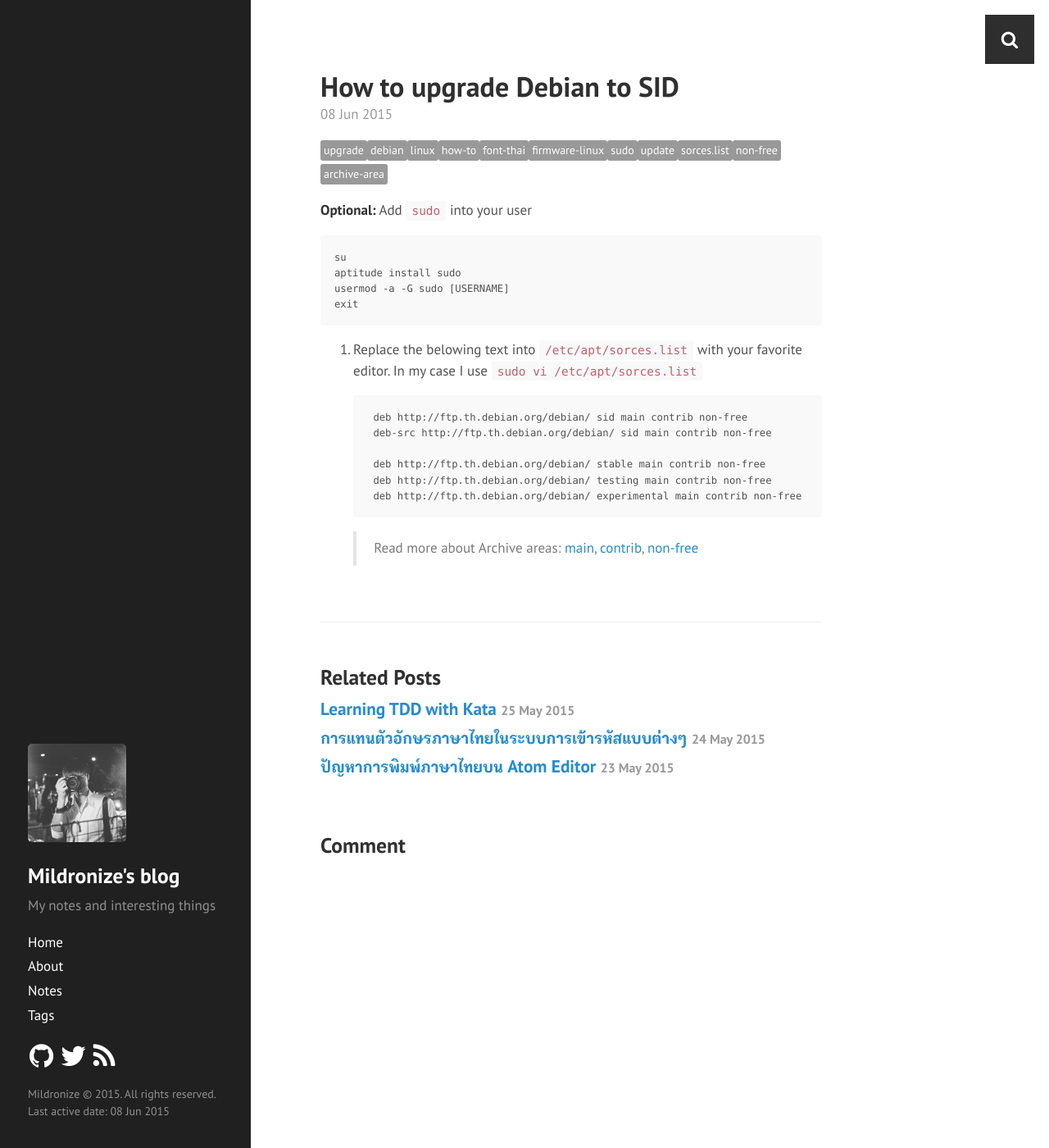
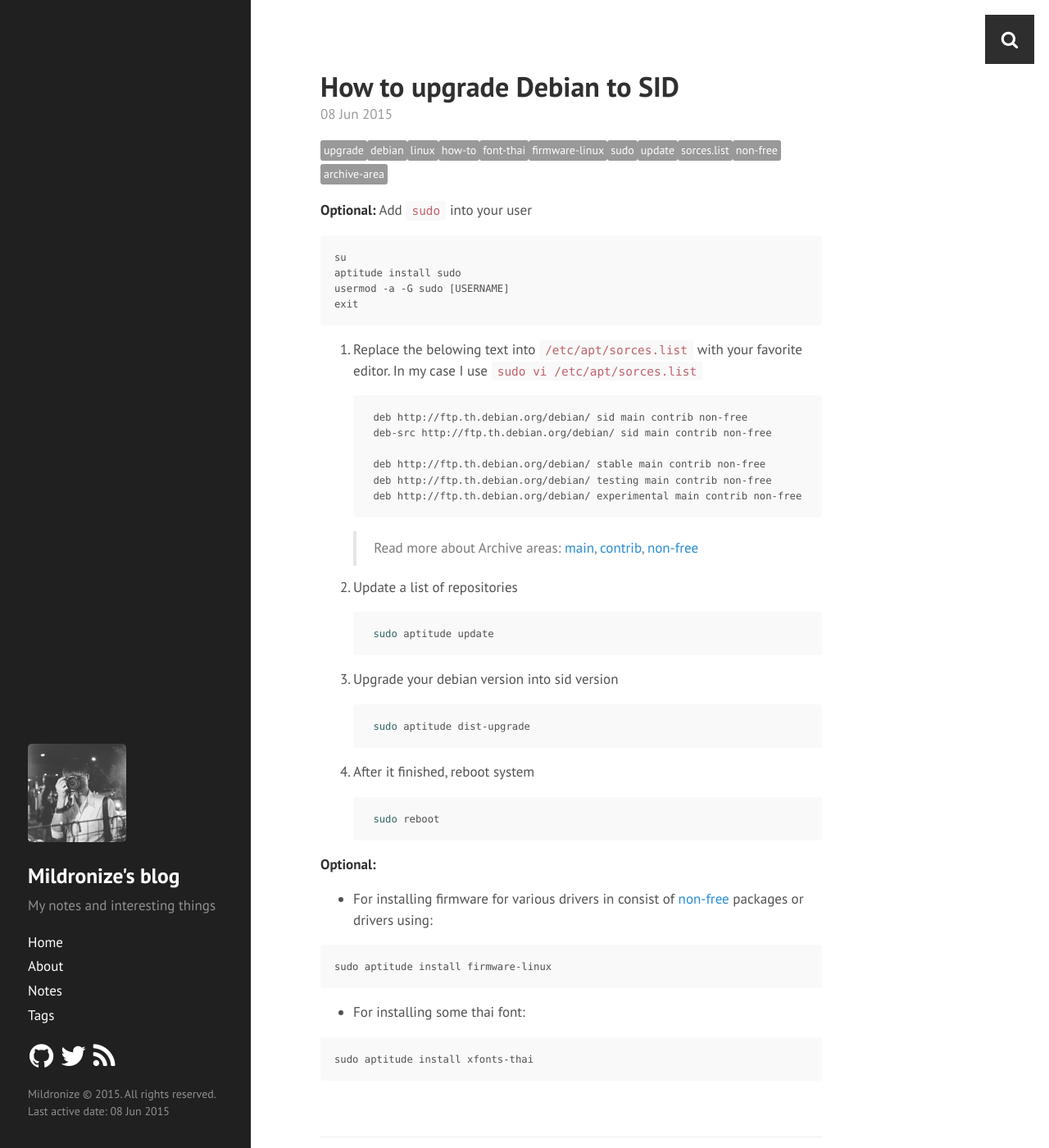
Before and after one commit to mildronize/blog-jekyll, a Jekyll site: the page built from _posts/2015-06-08-upgrade-debian-to-sid.md, in a window 1280 px wide and 1400 px high. Shown: the whole window at 82% size. Built offline with Jekyll 4.4.1, drawn with Linux system fonts in a browser that asks for light colours; Markdown is read by kramdown in place of the engine named in the settings; comment, search, counter and statistics services are not loaded.

Commit message:
Update 2015-06-08-upgrade-debian-to-sid.md

````diff
--- a/_posts/2015-06-08-upgrade-debian-to-sid.md
+++ b/_posts/2015-06-08-upgrade-debian-to-sid.md
@@ -18,7 +18,7 @@ exit
 1. Replace the belowing text into `/etc/apt/sorces.list` with your favorite editor. In my case I use
 `sudo vi /etc/apt/sorces.list`
 
-    ```
+    ```bash
     deb http://ftp.th.debian.org/debian/ sid main contrib non-free
     deb-src http://ftp.th.debian.org/debian/ sid main contrib non-free
 
@@ -30,3 +30,33 @@ exit
     > [main](https://www.debian.org/doc/debian-policy/ch-archive.html#s-main),
     > [contrib](https://www.debian.org/doc/debian-policy/ch-archive.html#s-contrib),
     > [non-free](https://www.debian.org/doc/debian-policy/ch-archive.html#s-non-free)
+
+2. Update a list of repositories
+
+    ```bash
+    sudo aptitude update
+    ```
+
+2. Upgrade your debian version into sid version
+
+    ```bash
+    sudo aptitude dist-upgrade
+    ```
+3. After it finished, reboot system
+
+    ```bash
+    sudo reboot
+    ```
+
+**Optional:**
+
+- For installing firmware for various drivers in consist of [non-free](https://www.debian.org/doc/debian-policy/ch-archive.html#s-non-free) packages or drivers using:
+
+```
+sudo aptitude install firmware-linux
+```
+- For installing some thai font:
+
+```
+sudo aptitude install xfonts-thai
+```
````
